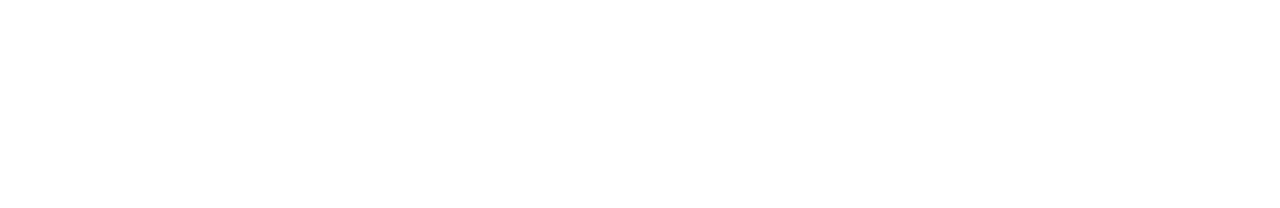
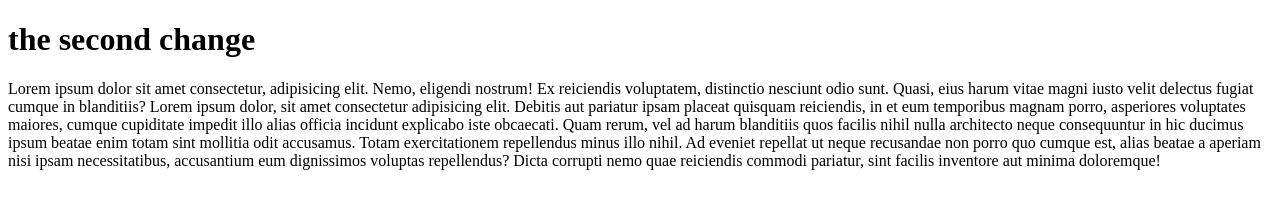
Before and after one commit to mirza-hameem/web, a plain HTML site: page index.html in a window 1280 px wide. Drawn offline with Linux system fonts and the light colour scheme.

Commit message:
added header and paragrap

```diff
--- a/index.html
+++ b/index.html
@@ -7,6 +7,7 @@
     <title>Document</title>
 </head>
 <body>
-
+    <h1>the second change</h1>
+    <p>Lorem ipsum dolor sit amet consectetur, adipisicing elit. Nemo, eligendi nostrum! Ex reiciendis voluptatem, distinctio nesciunt odio sunt. Quasi, eius harum vitae magni iusto velit delectus fugiat cumque in blanditiis? Lorem ipsum dolor, sit amet consectetur adipisicing elit. Debitis aut pariatur ipsam placeat quisquam reiciendis, in et eum temporibus magnam porro, asperiores voluptates maiores, cumque cupiditate impedit illo alias officia incidunt explicabo iste obcaecati. Quam rerum, vel ad harum blanditiis quos facilis nihil nulla architecto neque consequuntur in hic ducimus ipsum beatae enim totam sint mollitia odit accusamus. Totam exercitationem repellendus minus illo nihil. Ad eveniet repellat ut neque recusandae non porro quo cumque est, alias beatae a aperiam nisi ipsam necessitatibus, accusantium eum dignissimos voluptas repellendus? Dicta corrupti nemo quae reiciendis commodi pariatur, sint facilis inventore aut minima doloremque!</p>
 </body>
 </html>
```
